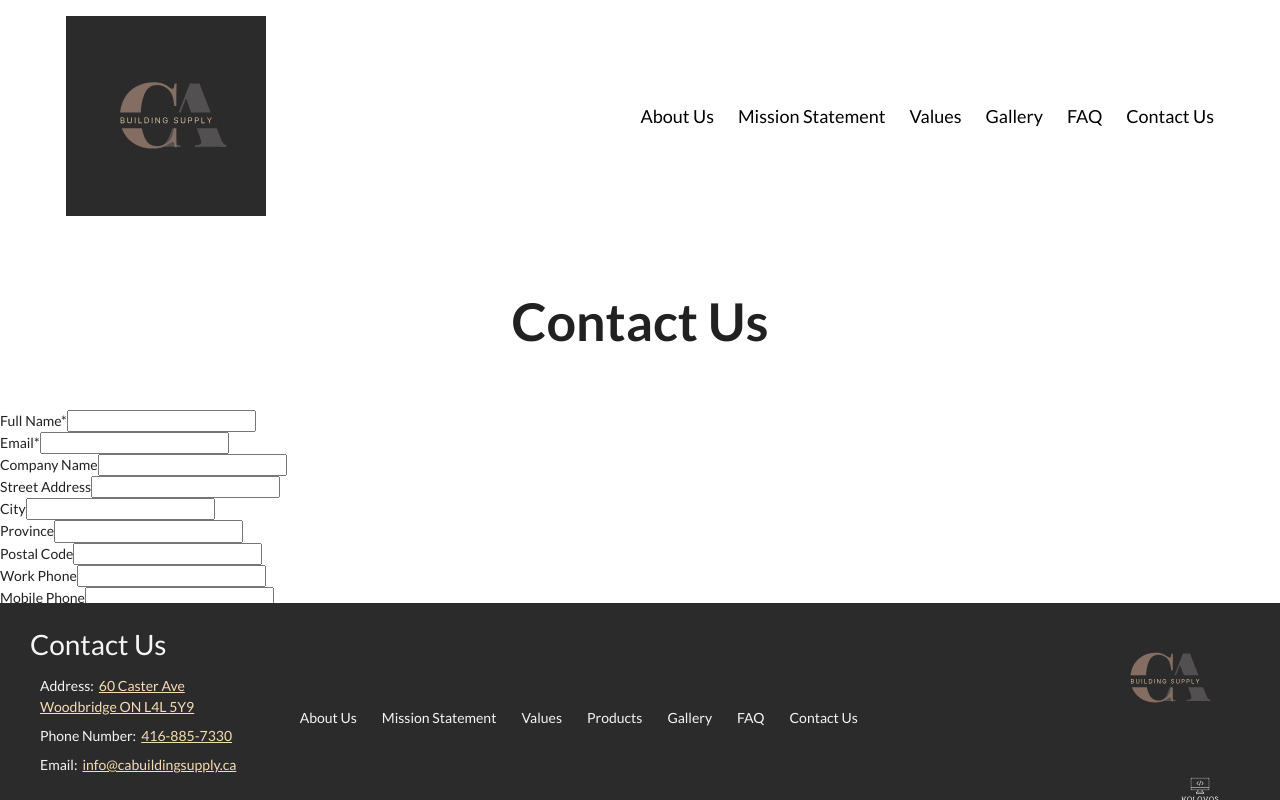
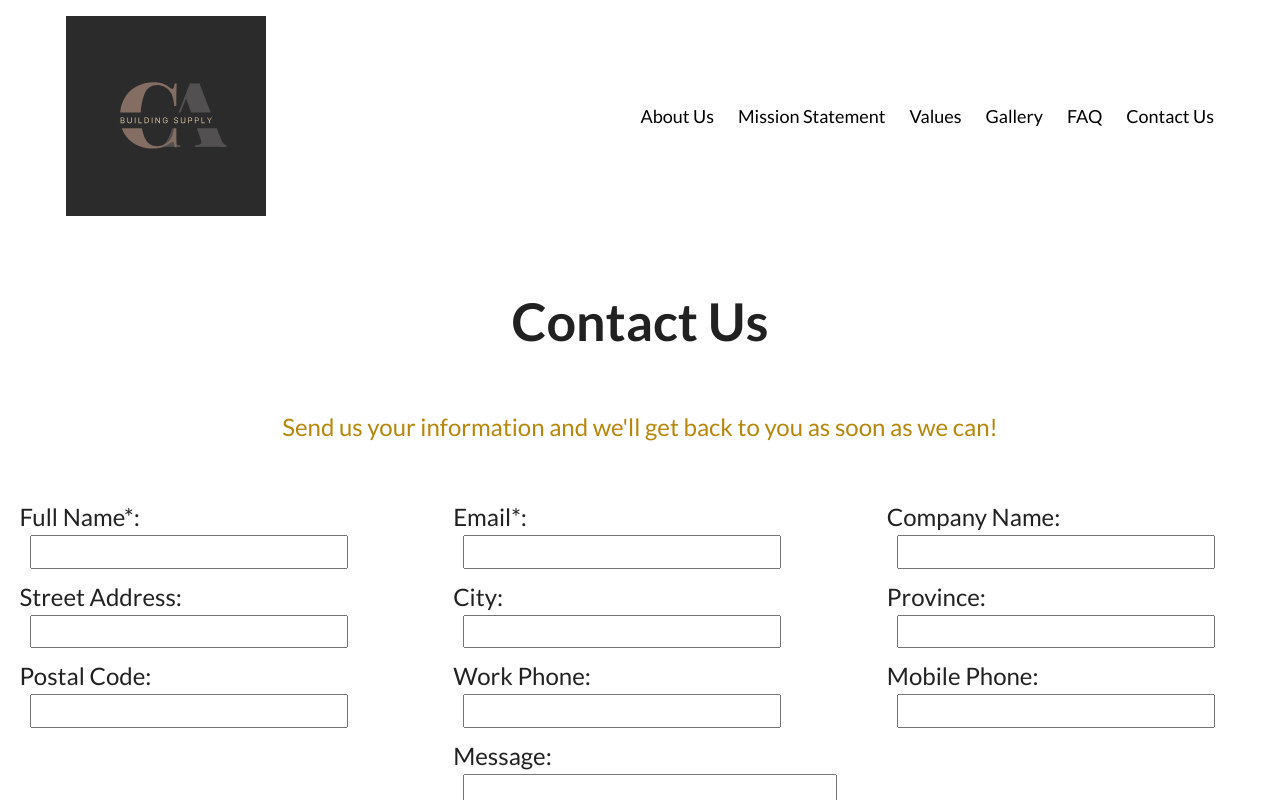
Before and after one commit to nkolovo/ca-building-supply, a Next.js app: page /contact-us in a window 1280 px wide. Built offline with nearby package versions, Linux system fonts and the light colour scheme.

Commit message:
Footer, Contact Us, and Bug Fixes
Fixed Footer after importing SemanticUI, still needs minor fixing.

Contact Us page has been styled. Might need some images. Submit button needs to send the info to Kosta/Aleksei.

Minor styling bug fixes

```diff
--- a/pages/contact-us.js
+++ b/pages/contact-us.js
@@ -5,56 +5,67 @@
                 Contact Us
             </div>
             <div className="body">
-                <article>
-                    <div className="info-entry">
-                        <span>Full Name*
-                            <input id="name" />
+                <article className="contact-us-article">
+                    <p className="contact-us-header">Send us your information and we'll get back to you as soon as we can!</p>
+                    <div className="row">
+                        <div className="info-entry col-xl-4 col-lg-6 col-md-6 col-sm-12 col-xs-12">
+                            <span className="entry">Full Name*:
+                                <input className="input" id="name" />
                             </span>
                         </div>
-                    <div className="info-entry">
-                        <span>Email*
-                            <input id="email" />
+                        <div className="info-entry col-xl-4 col-lg-6 col-md-6 col-sm-12 col-xs-12">
+                            <span className="entry">Email*:
+                                <input className="input" id="email" />
                             </span>
                         </div>
-                    <div className="info-entry">
-                        <span>Company Name
-                            <input id="companyName" />
+                        <div className="info-entry col-xl-4 col-lg-6 col-md-6 col-sm-12 col-xs-12">
+                            <span className="entry">Company Name:
+                                <input className="input" id="companyName" />
                             </span>
                         </div>
-                    <div className="info-entry">
-                        <span>Street Address
-                            <input id="address" />
+                        <div className="info-entry col-xl-4 col-lg-6 col-md-6 col-sm-12 col-xs-12">
+                            <span className="entry">Street Address:
+                                <input className="input" id="address" />
                             </span>
                         </div>
-                    <div className="info-entry">
-                        <span>City
-                            <input id="city" />
+                        <div className="info-entry col-xl-4 col-lg-6 col-md-6 col-sm-12 col-xs-12">
+                            <span className="entry">City:
+                                <input className="input" id="city" />
                             </span>
                         </div>
-                    <div className="info-entry">
-                        <span>Province
-                            <input id="province" />
+                        <div className="info-entry col-xl-4 col-lg-6 col-md-6 col-sm-12 col-xs-12">
+                            <span className="entry">Province:
+                                <input className="input" id="province" />
                             </span>
                         </div>
-                    <div className="info-entry">
-                        <span>Postal Code
-                            <input id="postalCode" />
+                        <div className="info-entry col-xl-4 col-lg-6 col-md-6 col-sm-12 col-xs-12">
+                            <span className="entry">Postal Code:
+                                <input className="input" id="postalCode" />
                             </span>
                         </div>
-                    <div className="info-entry">
-                        <span>Work Phone
-                            <input id="workPhone" />
+                        <div className="info-entry col-xl-4 col-lg-6 col-md-6 col-sm-12 col-xs-12">
+                            <span className="entry">Work Phone:
+                                <input className="input" id="workPhone" />
                             </span>
                         </div>
-                    <div className="info-entry">
-                        <span>Mobile Phone
-                            <input id="mobilePhone" />
+                        <div className="info-entry col-xl-4 col-lg-6 col-md-6 col-sm-12 col-xs-12">
+                            <span className="entry">Mobile Phone:
+                                <input className="input" id="mobilePhone" />
                             </span>
                         </div>
-                    <div className="message">
-                        <span>Message
-                            <input id="message" />
+                        <div className="info-entry col-xl-4 col-lg-6 col-md-6 col-sm-12 col-xs-12">
+                            <span className="entry">Message:
+                                <textarea className="input" id="message" />
                             </span>
+                        </div>
+                    </div>
+                    <div className="contact-us-requirements">
+                        <span className="contact-us-requirements-span">
+                            Fields marked with an asterisk (*) are required
+                        </span>
+                    </div>
+                    <div className="btn btn-lg btn-warning submit-info" type="submit">
+                        <span>Submit</span>
                     </div>
                 </article>
             </div>
--- a/src/components/layout/Footer/Footer.jsx
+++ b/src/components/layout/Footer/Footer.jsx
@@ -40,8 +40,6 @@
 
     return (
         <footer className='footer'>
-            <div className="row">
-                <div className="col-12 col-xl-2 col-lg-2">
             <div className="contact-info">
                 <div className='footer_contact_us_title'>
                     Contact Us
@@ -68,8 +66,7 @@
                     </span>
                 </div>
             </div>
-                </div>
-                <div className="col-7 footer_tabs_parent">
+            <div className="footer_tabs_parent">
                 <div className="footer_tabs">
                     {MENU_LIST.map((menu, idx) => {
                         return (
@@ -89,7 +86,6 @@
                     })}
                 </div>
             </div>
-                <div className="col">
             <div className="footer_company">
                 <Link
                     href={'/'}
@@ -114,8 +110,6 @@
                     </a>
                 </div>
             </div>
-                </div>
-            </div>
         </footer >
     )
 }
--- a/styles/Gallery.module.css
+++ b/styles/Gallery.module.css
@@ -70,7 +70,7 @@
     left: 0;
     right: 0;
     height: fit-content;
-    margin: auto;
+    margin: auto !important;
 }
 
 @media screen and (max-width: 1060px) {
--- a/styles/Products.module.css
+++ b/styles/Products.module.css
@@ -64,7 +64,7 @@
     word-wrap: break-word;
     right: 0;
     height: fit-content;
-    margin: auto;
+    margin: auto !important;
 }
 
 @media screen and (max-width: 1200px) {
--- a/styles/globals.css
+++ b/styles/globals.css
@@ -13,7 +13,7 @@
 }
 
 .content-wrap {
-  padding-bottom: 15rem;
+  padding-bottom: 17rem;
 }
 
 header {
@@ -120,21 +120,56 @@
   margin-right: 150px;
 }
 
+.contact-us-header {
+  margin-bottom: 50px;
+  font-size: 24px;
+  text-align: center;
+  color: darkgoldenrod;
+}
+
+.info-entry {
+  display: inline-block;
+  margin: auto;
+  padding: 5px 30px 5px 30px;
+}
+
+.entry {
+  font-size: 24px;
+}
+
+.input {
+  display: block;
+  margin-left: 10px;
+}
+
+textarea {
+  resize: none;
+  width: 100%;
+  height: 300px !important;
+}
+
+.contact-us-requirements {
+  text-align: center;
+}
+
+.contact-us-requirements-span {
+  color: orangered;
+  font-size: 16px !important;
+  display: none;
+}
+
 .info-text {
   font-size: 24px;
 }
 
-/* ul.a {
-  list-style-type: disc;
-  color: #2b2b2b;
-  font-size: large;
+.submit-info {
+  margin: auto;
+  margin-top: 10px;
+  margin-bottom: 10px;
+  display: block;
+  text-align: center;
+  width: fit-content;
 }
-
-li {
-  padding-bottom: 10px;
-  font-style: italic;
-  font-size: 24px;
-} */
 
 .faq-answer {
   padding-left: 50px;
@@ -265,7 +300,7 @@
 }
 
 .footer_tabs_parent {
-  display: flex;
+  display: inline-block;
   align-items: center;
   text-align: center;
 }
@@ -386,6 +421,12 @@
   }
 }
 
+@media screen and (max-width: 768px) {
+  .contact-us-article {
+    text-align: -webkit-center;
+  }
+}
+
 @media screen and (max-width: 1060px) {
   .text-content {
     margin: auto;
@@ -397,10 +438,6 @@
 
   .content-wrap {
     padding-bottom: 100vh;
-  }
-
-  .footer_tabs_parent {
-    display: none;
   }
 
   .footer {
@@ -483,6 +520,12 @@
   }
 }
 
+@media screen and (max-width: 1121px) {
+  .footer_tabs_parent {
+    width: 49%;
+  }
+}
+
 @media screen and (min-width: 1061px) {
   .logo-pic {
     width: 200px;
```
Lines whose indentation alone changed are shown as unchanged.
